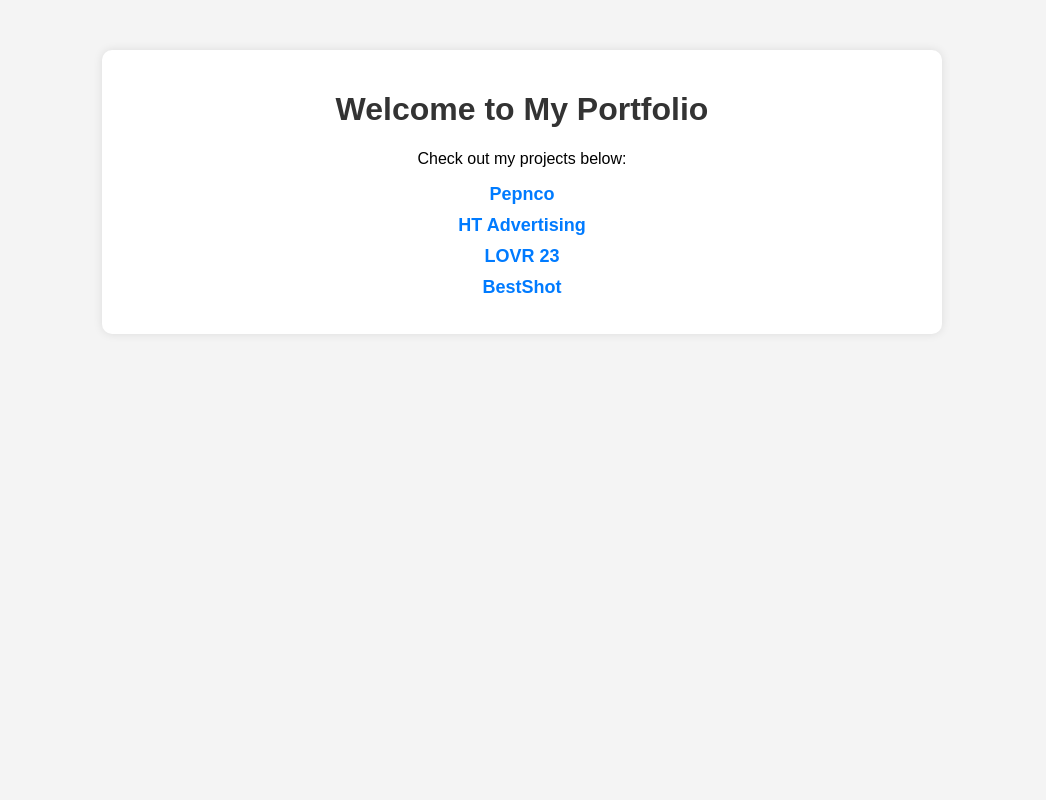
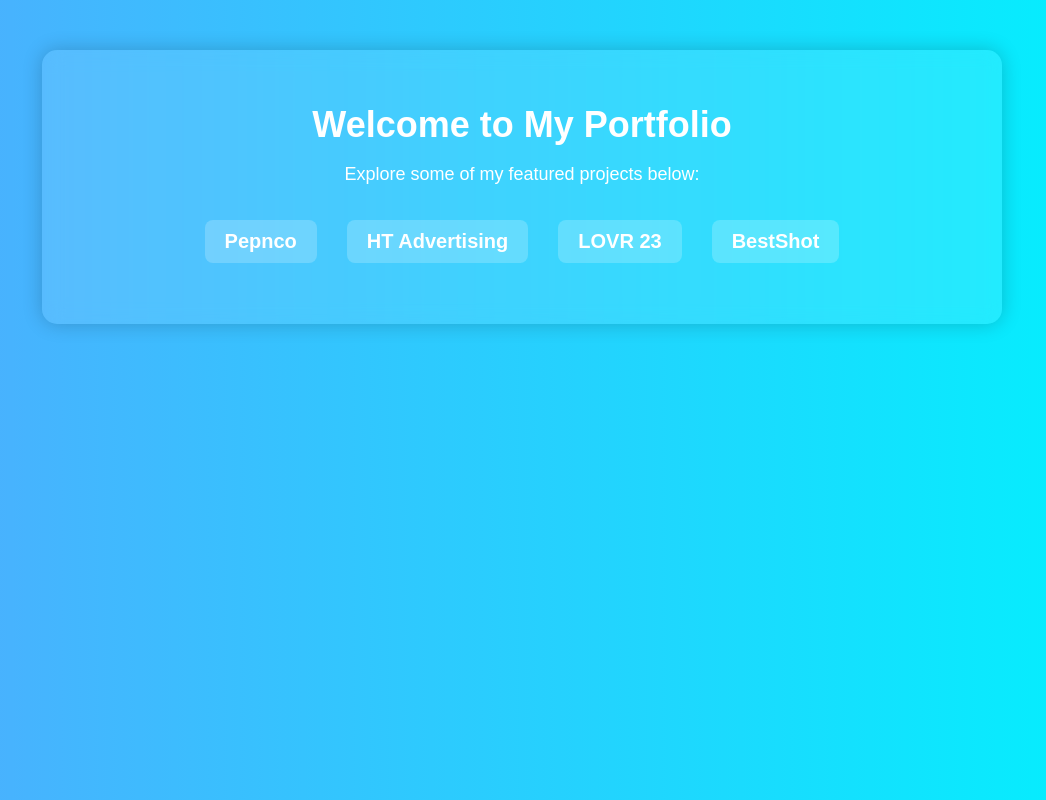
Before and after one commit to LohYanXuan/yanxuan, a plain HTML site: page index.html in a window 1280 px wide. Shown: the whole page, without its empty margins (118-1164 px from the left). Drawn offline with Linux system fonts and the light colour scheme.

Commit message:
Update index.html

```diff
--- a/index.html
+++ b/index.html
@@ -6,45 +6,61 @@
     <title>My Portfolio</title>
     <style>
         body {
-            font-family: Arial, sans-serif;
+            font-family: 'Poppins', sans-serif;
             margin: 0;
             padding: 0;
-            background-color: #f4f4f4;
+            background: linear-gradient(to right, #4facfe, #00f2fe);
+            color: #fff;
             text-align: center;
         }
         .container {
-            max-width: 800px;
+            max-width: 900px;
             margin: 50px auto;
-            background: white;
-            padding: 20px;
-            border-radius: 10px;
-            box-shadow: 0 0 10px rgba(0, 0, 0, 0.1);
+            background: rgba(255, 255, 255, 0.1);
+            padding: 30px;
+            border-radius: 15px;
+            box-shadow: 0 0 20px rgba(0, 0, 0, 0.2);
+            backdrop-filter: blur(10px);
         }
         h1 {
-            color: #333;
+            font-size: 36px;
+            margin-bottom: 10px;
+        }
+        p {
+            font-size: 18px;
+            margin-bottom: 20px;
         }
         ul {
             list-style: none;
             padding: 0;
+            display: flex;
+            flex-wrap: wrap;
+            justify-content: center;
         }
         li {
-            margin: 10px 0;
+            margin: 15px;
         }
         a {
             text-decoration: none;
-            color: #007BFF;
-            font-size: 18px;
+            color: #fff;
+            font-size: 20px;
             font-weight: bold;
+            background: rgba(255, 255, 255, 0.2);
+            padding: 10px 20px;
+            border-radius: 8px;
+            transition: 0.3s;
+            display: inline-block;
         }
         a:hover {
-            color: #0056b3;
+            background: rgba(255, 255, 255, 0.4);
+            transform: scale(1.05);
         }
     </style>
 </head>
 <body>
     <div class="container">
         <h1>Welcome to My Portfolio</h1>
-        <p>Check out my projects below:</p>
+        <p>Explore some of my featured projects below:</p>
         <ul>
             <li><a href="https://www.pepnco.com.sg/" target="_blank">Pepnco</a></li>
             <li><a href="https://htadvertising.com.sg/product/transparent-lcd-glass-showcase" target="_blank">HT Advertising</a></li>
```
